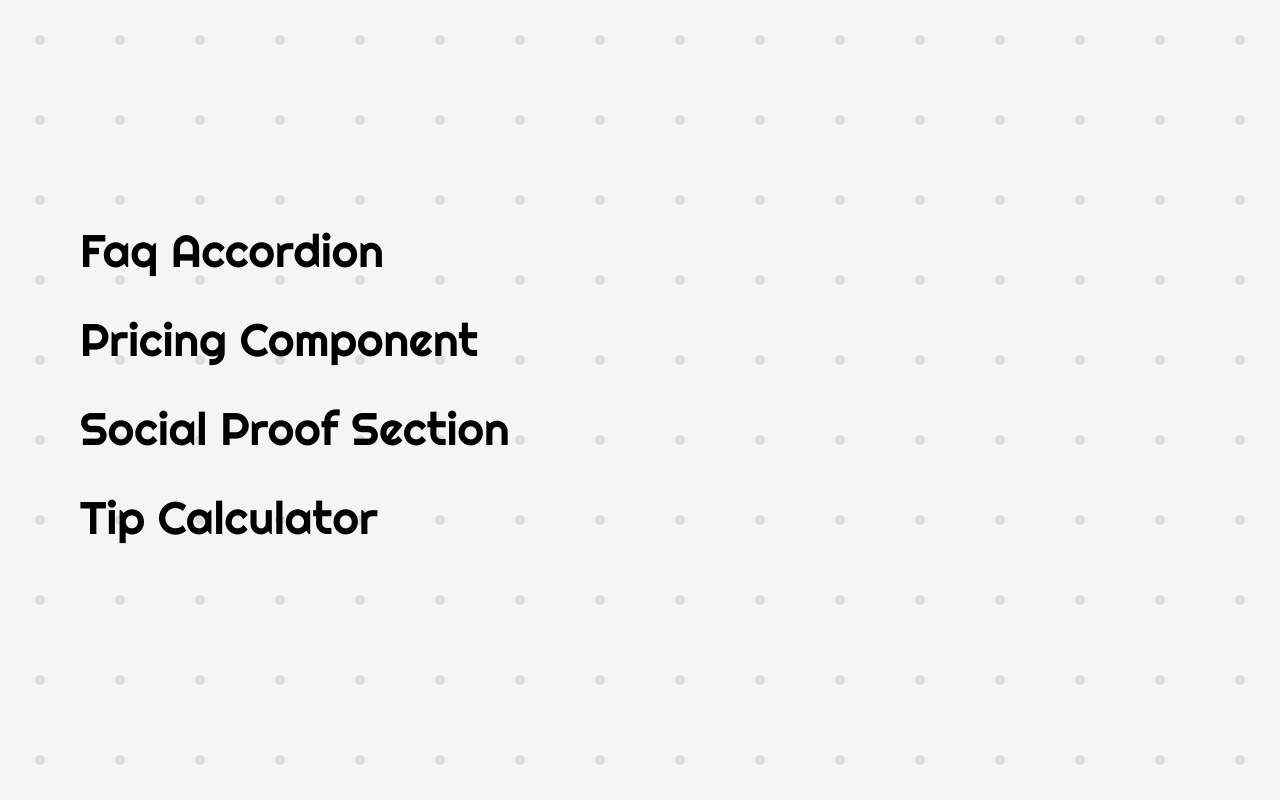
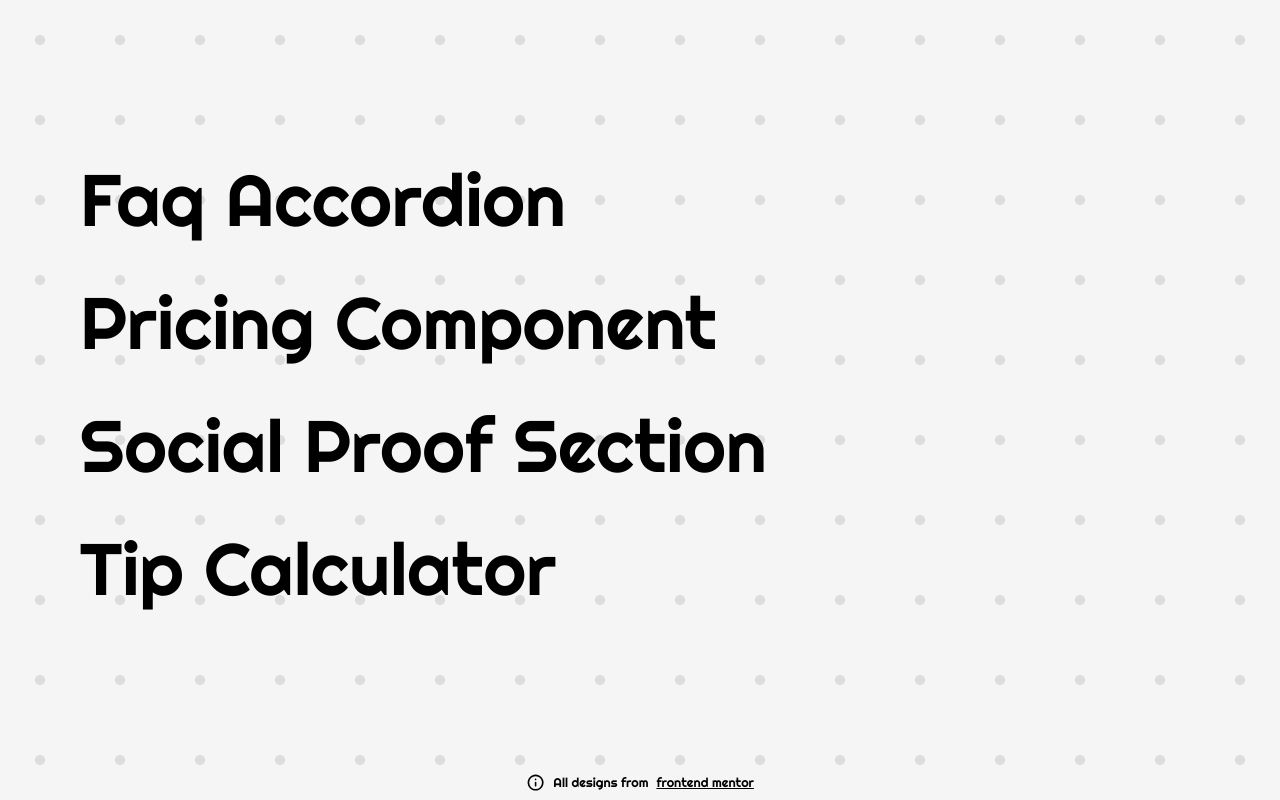
Before and after one commit to b4kii/frontend-mentor, a React (Vite) app: page /#/ in a window 1280 px wide. Shown: the top 800 px of the page. Built offline with nearby package versions, Linux system fonts and the light colour scheme.

Commit message:
add: frontend mentor credits

```diff
--- a/package.json
+++ b/package.json
@@ -15,6 +15,7 @@
     "react-switch": "^7.0.0"
   },
   "devDependencies": {
+    "@iconify/react": "^4.1.0",
     "@types/react": "^18.0.27",
     "@types/react-dom": "^18.0.10",
     "@vitejs/plugin-react": "^3.1.0",
--- a/src/pages/Home/Home.jsx
+++ b/src/pages/Home/Home.jsx
@@ -2,6 +2,7 @@ import React, { useEffect, useRef } from "react";
 import styles from "./Home.module.css";
 
 import { NavLink } from "react-router-dom";
+import { Icon } from "@iconify/react";
 
 import FaqAccordionImage from "/src/assets/faq-accordion/design/desktop-preview.jpg";
 import IntroComponentImage from "/src/assets/intro-component/design/desktop-preview.jpg";
@@ -41,10 +42,7 @@ export default function Home() {
       <main className={styles.container}>
         <div className={styles.menu} ref={menuRef} id={styles.menu}>
           <div className={styles.menuItems}>
-            <MenuItem
-              path="/faq-accordion"
-              src={FaqAccordionImage}
-            >
+            <MenuItem path="/faq-accordion" src={FaqAccordionImage}>
               Faq Accordion
             </MenuItem>
             {/* <MenuItem
@@ -53,27 +51,25 @@ export default function Home() {
             >
               Intro Component
             </MenuItem> */}
-            <MenuItem
-              path="/pricing-component"
-              src={PricingComponentImage}
-            >
+            <MenuItem path="/pricing-component" src={PricingComponentImage}>
               Pricing Component
             </MenuItem>
-            <MenuItem
-              path="/social-proof-section"
-              src={SocialProofImage}
-            >
+            <MenuItem path="/social-proof-section" src={SocialProofImage}>
               Social Proof Section
             </MenuItem>
-            <MenuItem
-              path="/tip-calculator"
-              src={TipCalculatorImage}
-            >
+            <MenuItem path="/tip-calculator" src={TipCalculatorImage}>
               Tip Calculator
             </MenuItem>
           </div>
           <div className={styles.pattern}></div>
         </div>
+        <div className={styles.note}>
+          <Icon icon="material-symbols:info-outline-rounded" className={styles.infoIcon}/>
+          <p>All designs from</p>
+          <a href="https://www.frontendmentor.io/challenges" target="_blank" rel="noopener noreferrer">
+            frontend mentor
+          </a>
+        </div>
       </main>
     </>
   );
--- a/src/pages/Home/Home.module.css
+++ b/src/pages/Home/Home.module.css
@@ -3,8 +3,8 @@
 .container {
   font-family: "Righteous", cursive;
   background-color: whitesmoke;
-  height: 100vh;
-  height: 100svh;
+  min-height: 100vh;
+  min-height: 100svh;
   display: flex;
   align-items: center;
 }
@@ -28,21 +28,18 @@ a {
   height: 100vh;
   height: 100svh;
   width: 100vw;
-  background-image: radial-gradient(
-    rgba(0, 0, 0, .1) 9%,
-    transparent 9%
-  );
+  background-image: radial-gradient(rgba(0, 0, 0, 0.1) 9%, transparent 9%);
   background-position: 0% 0%;
   background-size: 10vmin 10vmin;
   position: absolute;
   top: 0;
   left: 0;
-  z-index: 1;
+  /* z-index: 1; */
   transition: 300ms ease-in-out;
 }
 
 .menuLink {
-  font-size: clamp(2rem, 1.6667rem + 1.4815vw, 3rem);
+  font-size: clamp(2rem, 1.0367rem + 4.4037vw, 5rem);
   display: block;
   padding-bottom: 2rem;
 }
@@ -69,7 +66,6 @@ a {
 }
 
 .preview {
-  /* color: white; */
   font-size: 5em;
   letter-spacing: 2rem;
   text-align: center;
@@ -133,6 +129,26 @@ a {
   background-position: 0% -100%;
 }
 
+.note {
+  width: 100%;
+  position: absolute;
+  bottom: 0.5rem;
+  font-size: 0.8em;
+  display: flex;
+  justify-content: center;
+  align-items: center;
+  gap: 0.5rem;
+}
+
+.infoIcon {
+  font-size: 1.5em;
+}
+
+.note a {
+  text-decoration: underline;
+  cursor: pointer;
+}
+
 @media screen and (width <= 1024px) {
   .menuItems {
     margin-left: 1rem;
```
Also changed, not shown: 1 other file (tests, documents, lock files or other folders).
